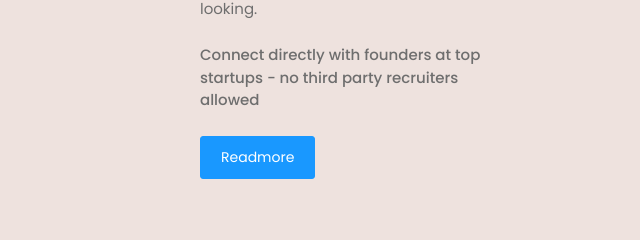
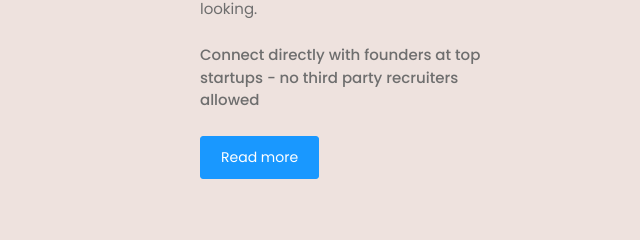
Before and after one commit to ss-coder30/Recruitment-site-landing-page, a website: page index.html in a window 1280 px wide. Shown: the part 1900-2140 px from the top of the page, 550-1190 px from the left. Drawn offline with Linux system fonts and the light colour scheme.

Commit message:
Update index.html

```diff
--- a/index.html
+++ b/index.html
@@ -119,7 +119,7 @@
               <p class="py-4 m-0 text-muted">Unique jobs at startups and tech companies you can't find anywhere else. Everything you need to know to job search - including seeing salary and stock options upfront when looking.</p>
               <p class="pb-2 font-weight-medium text-muted">Connect directly with founders at top startups - no third party recruiters allowed</p>
             </div>
-            <button class="btn btn-info">Readmore</button>
+            <button class="btn btn-info">Read more</button>
           </div>
         </div>
       </section>
```
